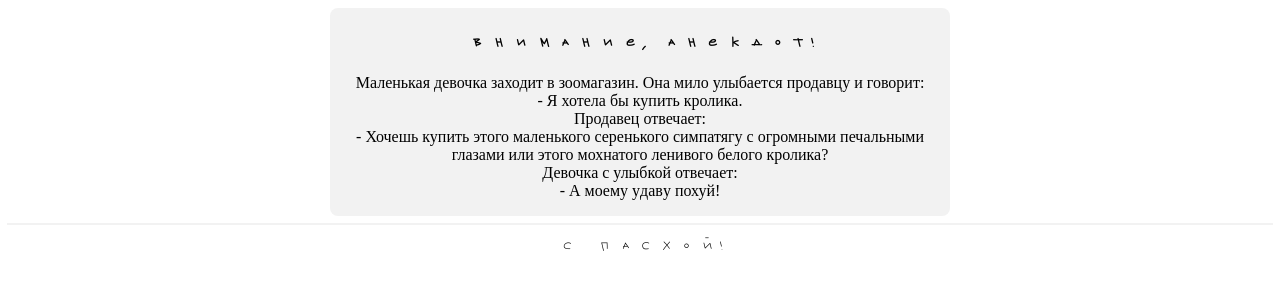
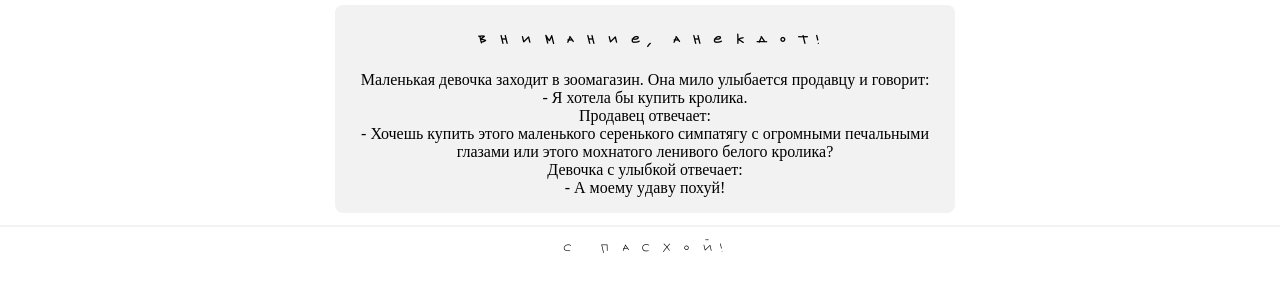
Before and after one commit to Eraaalex/Pasha, a plain HTML site: page index.html in a window 1280 px wide. Drawn offline with Linux system fonts and the light colour scheme; a web font is replaced by a local one.

Commit message:
fourth commit

```diff
--- a/style.css
+++ b/style.css
@@ -1,6 +1,8 @@
 
 body{
   font-family: Alcotton;
+  margin:0;
+  padding: 0;
 }
 
 @font-face{
@@ -15,6 +17,7 @@ src: url('Squad-Trial-Light.ttf');
 width: 100%;
 display: flex;
 justify-content: center;
+padding: 5px;
 }
 
 .inner{
```
